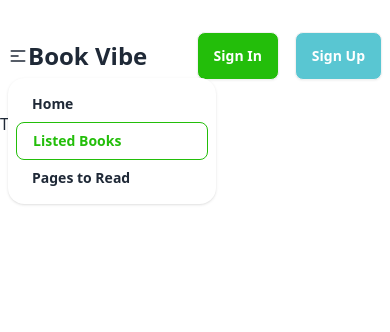
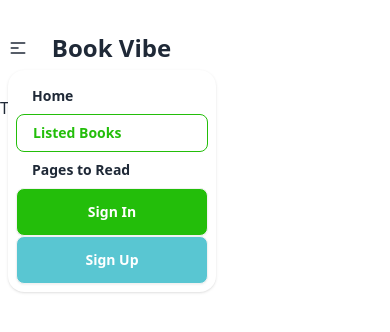
Before and after one commit to AsaduzzamanSohun/Book-Vibe-with-React-SPA, a React app: page /listed-books in a window 390 px wide. Both pictures are taken after a click on the button 18 px from the left and 56 px from the top of the page. Shown: the top 332 px of the page. Built offline with nearby package versions, Linux system fonts and the light colour scheme; the HTML template or start-up script is replaced by a standard one.

Commit message:
navbar responsiveness done

```diff
--- a/src/components/Navbar/Navbar.jsx
+++ b/src/components/Navbar/Navbar.jsx
@@ -7,6 +7,8 @@ const Navbar = () => {
         <li><NavLink className={({ isActive }) => isActive ? 'border border-[#23BE0A] text-[#23BE0A] font-semibold px-4 py-2 rounded-lg' : 'font-semibold px-4 py-2'} to="/">Home</NavLink></li>
         <li><NavLink className={({ isActive }) => isActive ? 'border border-[#23BE0A] text-[#23BE0A] font-semibold px-4 py-2 rounded-lg' : 'font-semibold px-4 py-2'} to="/listed-books">Listed Books</NavLink></li>
         <li><NavLink className={({ isActive }) => isActive ? 'border border-[#23BE0A] text-[#23BE0A] font-semibold px-4 py-2 rounded-lg' : 'font-semibold px-4 py-2'} to="/page-to-read">Pages to Read</NavLink></li>
+        <li><a className="btn bg-[#23BE0A] text-white lg:hidden">Sign In</a></li>
+        <li><a className="btn bg-[#59C6D2] text-white lg:hidden">Sign Up</a></li>
 
     </>
 
@@ -24,7 +26,7 @@ const Navbar = () => {
                         }
                     </ul>
                 </div>
-                <a className="text-2xl font-bold">Book Vibe</a>
+                <a className="text-2xl font-bold mx-auto lg:mx-0">Book Vibe</a>
             </div>
             <div className="navbar-center hidden lg:flex">
                 <ul className=" menu-horizontal px-1 gap-8">
@@ -33,7 +35,7 @@ const Navbar = () => {
                     }
                 </ul>
             </div>
-            <div className="navbar-end gap-4">
+            <div className="navbar-end gap-4 hidden lg:inline-flex">
                 <a className="btn bg-[#23BE0A] text-white">Sign In</a>
                 <a className="btn bg-[#59C6D2] text-white">Sign Up</a>
             </div>
```
